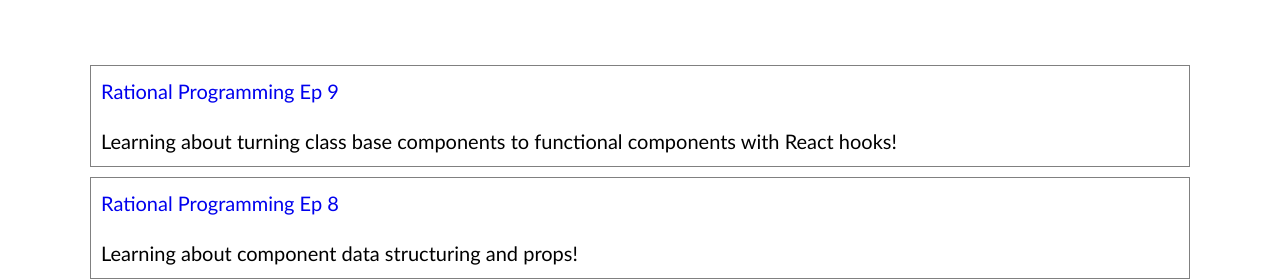
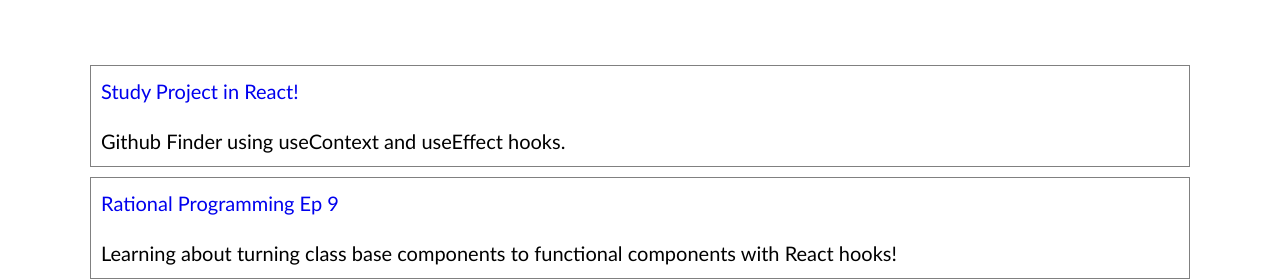
Before and after one commit to patrickayella04/Sass-React, a React (Create React App) app: page /about in a window 1280 px wide. Shown: the part 540-820 px from the top of the page. Built offline with nearby package versions, Linux system fonts and the light colour scheme.

Commit message:
study project added

```diff
--- a/src/components/atoms/home-atoms/Home-text.js
+++ b/src/components/atoms/home-atoms/Home-text.js
@@ -12,6 +12,11 @@
             <h2>Follow my journey as I document my learning and challenges in web development!</h2>
             <br/>
             <ul className="vlog-list">
+            <li>
+                    <a href="https://githubfinder0101.netlify.app">
+                        Study Project in React!  </a> <br/>
+                        Github Finder using useContext and useEffect hooks.
+                </li>
             <li>
                     <a href="https://youtu.be/0sexvvpj6Rs">
                         Rational Programming Ep 9  </a> <br/>
```
